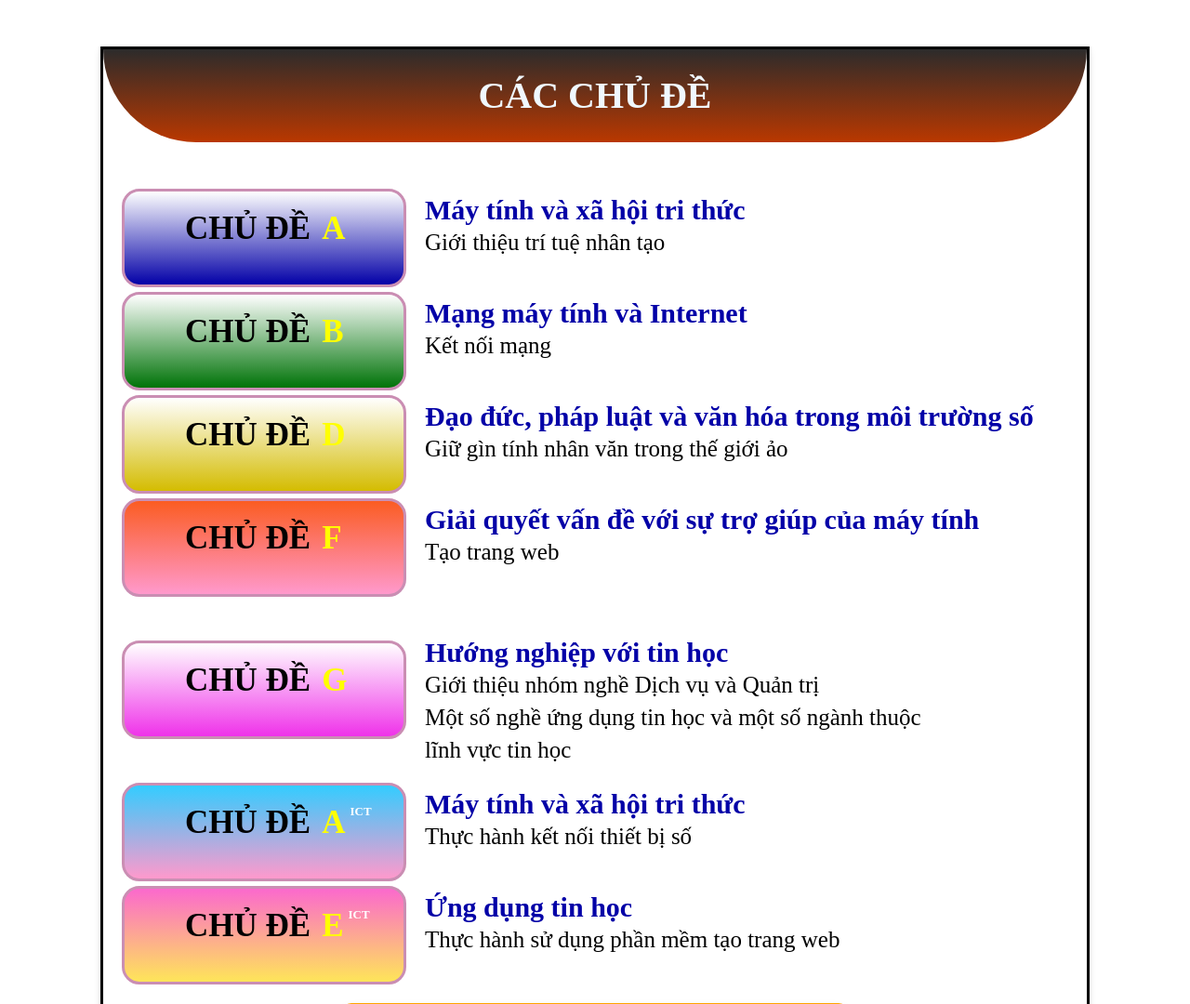
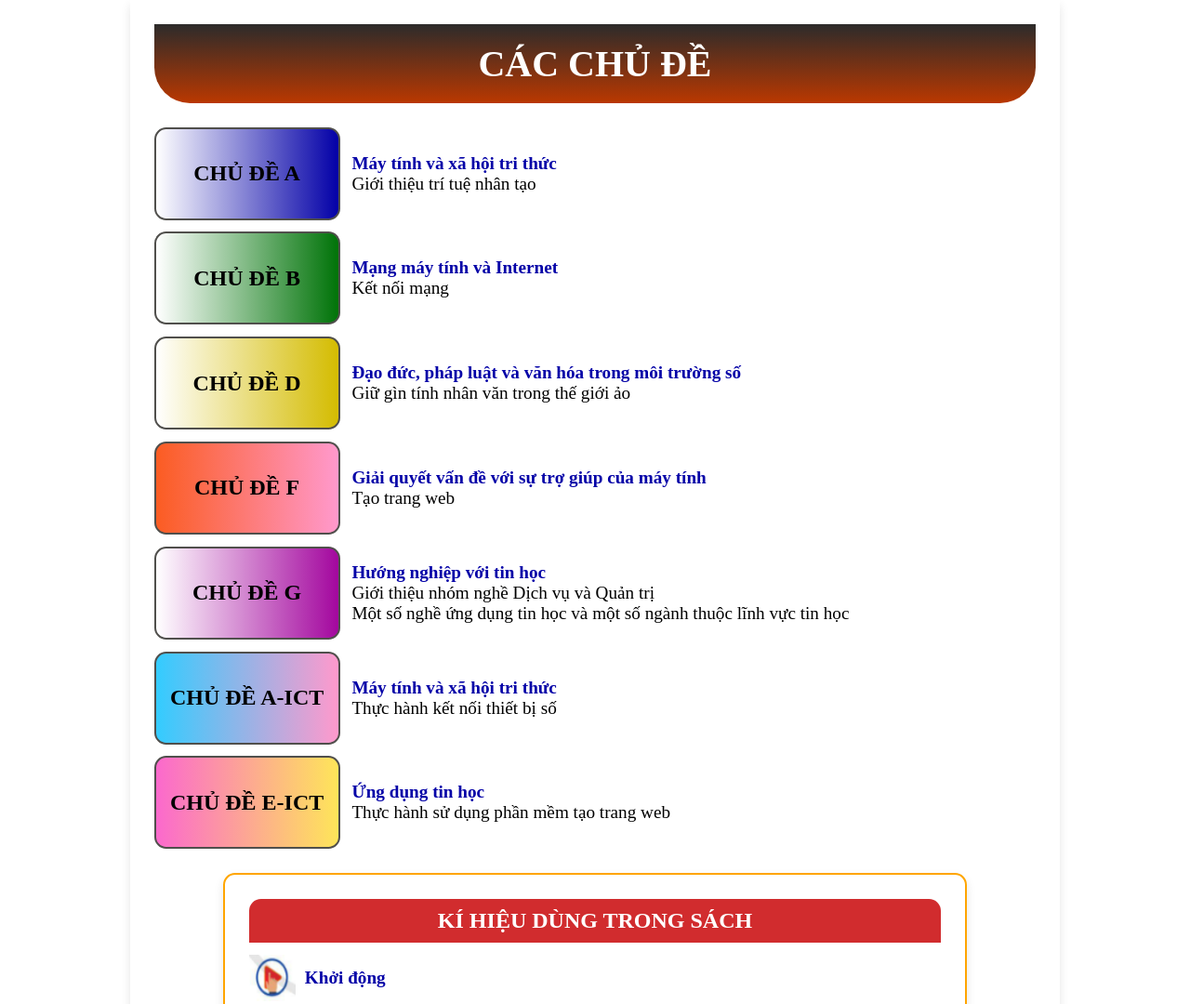
Before and after one commit to sekai17062007/kiemtra15phut, a plain HTML site: page index.html in a window 1280 px wide. Shown: the top 1080 px of the page at 93% size. Drawn offline with Linux system fonts and the light colour scheme.

Commit message:
Update index.html

```diff
--- a/index.html
+++ b/index.html
@@ -1,156 +1,108 @@
 <!DOCTYPE html>
 <html>
 <head>
-        <meta charset="UTF-8" />
+    <meta charset="UTF-8">
     <meta name="viewport" content="width=device-width, initial-scale=1.0">
-        <title>Chủ Đề Học</title>
+    <title>Bìa Sách</title>
     <style>
+        * {
+            box-sizing: border-box;
+            margin: 0;
+            padding: 0;
+        }
+        body {
+            margin: 0;
+            padding: 0;
+        }
+        .container {
+            max-width: 1000px;
+            margin: auto;
+            padding: 2vw;
+            box-shadow: 0 0.4vw 0.8vw rgba(0, 0, 0, 0.1);
+        }
+        .header {
+            background: linear-gradient(to bottom, #2c2b2b 0%, #ba3800 100%);
+            color: white;
+            text-align: center;
+            padding: 1.5vw;
+            font-size: clamp(1.5rem, 4vw, 2.5rem);
+            border-bottom-left-radius: 3vw;
+            border-bottom-right-radius: 3vw;
+        }
+        .chua {
+            display: flex;
+            flex-direction: column;
+            gap: 1vw;
+            margin-top: 2vw;
+        }
+        .topic {
+            display: flex;
+            align-items: center;
+            gap: 1vw;
+        }
+        .topic-box {
+            display: flex;
+            align-items: center;
+            justify-content: center;
+            width: clamp(150px, 20vw, 200px);
+            height: clamp(75px, 10vw, 100px);
+            border-radius: 1vw;
+            color: linear-gradient(to right, #ffffff 0%, #16163d 100%);
+            font-size: clamp(1rem, 2vw, 1.5rem);
+            text-align: center;
+            font-weight: bold;
+            padding: 0.5vw;
+        }
+        .A { background: linear-gradient(to right, #ffffff 0%, #0300a7 100%);border: 0.2vw solid #504f4c; }
+        .B { background: linear-gradient(to right, #ffffff 0%, #007308 100%); border: 0.2vw solid #504f4c;}
+        .D { background: linear-gradient(to right, #ffffff 0%, #d4bc01 100%); border: 0.2vw solid #504f4c;}
+        .F { background: linear-gradient(to right, #fb5c22 0%, #ff99cc 100%); border: 0.2vw solid #504f4c;}
+        .G { background: linear-gradient(to right, #ffffff 0%, #a3079e 100%); border: 0.2vw solid #504f4c;}
+        .Aict { background: linear-gradient(to right, #33ccff 0%, #ff99cc 100%); border: 0.2vw solid #504f4c;}
+        .Eict { background: linear-gradient(to right, #fb69cd 0%, #fee559 100%); border: 0.2vw solid #504f4c;}
+        .text {
+            font-size: clamp(0.9rem, 1.5vw, 1.2rem);
+            color: #0300a7;
+        }
         .kihieu-container {
-                width: 500px;
-                margin: 20px auto;
-                border: 2px solid #FFA500;
-                border-radius: 10px;
-                padding: 20px;
-                box-shadow: 0 4px 8px rgba(0, 0, 0, 0.1);
-                text-align: left;
+            max-width: 800px;
+            margin: auto;
+            border: 0.2vw solid #FFA500;
+            border-radius: 1vw;
+            padding: 2vw;
+            box-shadow: 0 0.4vw 0.8vw rgba(0, 0, 0, 0.1);
+            margin-top: 2vw;
         }
         .kihieu-header {
             background-color: #D12C2E;
             color: white;
-                padding: 10px;
+            padding: 0.8vw;
             text-align: center;
             font-weight: bold;
-                font-size: 30px;
-                border-top-left-radius: 10px;
-                border-top-right-radius: 10px;
+            font-size: clamp(1.2rem, 2.5vw, 1.5rem);
+            border-top-left-radius: 1vw;
+            border-top-right-radius: 1vw;
         }
         .kihieu {
             display: flex;
             align-items: center;
-                margin: 10px 0;
+            margin: 1vw 0;
         }
         .kihieu img {
-                width: 50px;
-                height: 50px;
-                margin-right: 10px;
+            width: clamp(30px, 5vw, 50px);
+            height: clamp(30px, 5vw, 50px);
+            margin-right: 0.8vw;
         }
         .kihieu-text {
-                font-size: 25px;
+            font-size: clamp(0.9rem, 1.8vw, 1.2rem);
             color: #0300a7;
         }
-            .container {
-            height: auto;
-            max-width: 1500px;
-            margin-left: 100px;
-            margin-right: 100px;
-            margin-top: 50px;
-            margin-bottom: 50px;
-            background-color: #ffffff;
-            border-style: solid;
-            box-shadow: 0 4px 8px rgba(0, 0, 0, 0.1);
-            }
-            .chua
-            {
-                padding-top: 50px;
-                padding-left: 20px;
-            }
-            .header {
-            background: linear-gradient(to bottom, #2c2b2b 0%, #ba3800 100%);
-            height: 100px;
-            color: aliceblue;
-            border-bottom-left-radius: 3cm;
-            border-bottom-right-radius: 3cm;
+        footer {
             text-align: center;
-            font-size: 40px;
-            line-height: 100px;
-
-            }
-            .topic {
-            display: flex;
-            align-items: center;
-            margin-bottom: 5px;
-            }
-            .text {
-            margin-left: 20px;
-            font-size: 25px;
-            line-height: 10px;
-            }
-            .color1
-            {
-                font-size: 30px;
-                color: #0300a7;
-                font-weight: bold;
-            }
-            .A
-            {
-                text-align: left;
-                background: linear-gradient(to bottom, #ffffff 0%, #0300a7 100%);                border-style:solid;
-                border-radius: 0.5cm;
-                width: 300px;
-                text-align: center;
-                height: 100px;
-                color: #ca8eb3;
-            }
-            .B
-            {
-                text-align: left;
-                background: linear-gradient(to bottom, #ffffff 0%, #007308 100%);                border-style:solid;
-                border-radius: 0.5cm;
-                width: 300px;
-                text-align: center;
-                height: 100px;
-                color: #ca8eb3;
-            }
-            .D
-            {
-                text-align: left;
-                background: linear-gradient(to bottom, #ffffff 0%, #d4bc01 100%);                border-style:solid;
-                border-radius: 0.5cm;
-                width: 300px;
-                text-align: center;
-                height: 100px;
-                color: #ca8eb3;
-            }
-            .F
-            {
-                text-align: left;
-                background: linear-gradient(to bottom, #fb5c22 0%, #ff99cc 100%);                border-style:solid;
-                border-radius: 0.5cm;
-                width: 300px;
-                text-align: center;
-                height: 100px;
-                color: #ca8eb3;
-            }
-            .G
-            {
-                text-align: left;
-                background: linear-gradient(to bottom, #ffffff 0%, #ef32e9 100%);                border-style:solid;
-                border-radius: 0.5cm;
-                width: 300px;
-                text-align: center;
-                height: 100px;
-                color: #ca8eb3;
-            }
-            .Aict
-            {
-                text-align: left;
-                background: linear-gradient(to bottom, #33ccff 0%, #ff99cc 100%);                border-style:solid;
-                border-radius: 0.5cm;
-                width: 300px;
-                text-align: center;
-                height: 100px;
-                color: #ca8eb3;
-            }
-            .Eict
-            {
-                text-align: left;
-                background: linear-gradient(to bottom, #fb69cd 0%, #fee559 100%);                border-style:solid;
-                border-radius: 0.5cm;
-                width: 300px;
-                text-align: center;
-                height: 100px;
-                color: #ca8eb3;
-
+            color: rgb(2, 82, 255);
+            padding: 1vw 0;
+            font-style: italic;
+            font-size: clamp(0.9rem, 1.5vw, 1rem);
         }
     </style>
 </head>
@@ -159,54 +111,61 @@
         <div class="header"><strong>CÁC CHỦ ĐỀ</strong></div>
         <div class="chua">
             <div class="topic">
-                <div class="A"><h2><div style="font-size: 35px; display: flex; padding-left: 65px;"><div style="color: black">CHỦ ĐỀ</div><div style="color: yellow; padding-left: 12px;">A</div></div></h2></div>
+                <div class="topic-box A">CHỦ ĐỀ A</div>
                 <div class="text">
-                    <div class="color1"><strong>Máy tính và xã hội tri thức</strong></div>
+                    <strong>Máy tính và xã hội tri thức</strong>
+                    <div style="color: black;">
                     <p>Giới thiệu trí tuệ nhân tạo</p>
                     </div>
                 </div>
+            </div>
             <div class="topic">
-                <div class="B"><h2><div style="font-size: 35px; display: flex; padding-left: 65px;"><div style="color: black">CHỦ ĐỀ</div><div style="color: yellow; padding-left: 12px;">B</div></div></h2></div>
+                <div class="topic-box B">CHỦ ĐỀ B</div>
                 <div class="text">
-                    <div class="color1"><strong>Mạng máy tính và Internet</strong></div>
-                    <p>Kết nối mạng</p>
+                    <strong>Mạng máy tính và Internet</strong>
+                    <div style="color: black;"><p>Kết nối mạng</p></div>
                 </div>
             </div>
             <div class="topic">
-                <div class="D"><h2><div style="font-size: 35px; display: flex; padding-left: 65px;"><div style="color: black">CHỦ ĐỀ</div><div style="color: yellow; padding-left: 12px;">D</div></div></h2></div>
+                <div class="topic-box D">CHỦ ĐỀ D</div>
                 <div class="text">
-                    <div class="color1"><strong>Đạo đức, pháp luật và văn hóa trong môi trường số</strong></div>
+                    <strong>Đạo đức, pháp luật và văn hóa trong môi trường số</strong>
+                    <div style="color: black;">
                     <p>Giữ gìn tính nhân văn trong thế giới ảo</p>
                     </div>
                 </div>
+            </div>
             <div class="topic">
-                <div class="F"><h2><div style="font-size: 35px; display: flex; padding-left: 65px;"><div style="color: black">CHỦ ĐỀ</div><div style="color: yellow; padding-left: 12px;">F</div></div></h2></div>
+                <div class="topic-box F">CHỦ ĐỀ F</div>
                 <div class="text">
-                    <div class="color1"><strong>Giải quyết vấn đề với sự trợ giúp của máy tính</strong></div>
-                    <p>Tạo trang web</p>
+                    <strong>Giải quyết vấn đề với sự trợ giúp của máy tính</strong>
+                    <div style="color: black;"><p>Tạo trang web</p></div>
                 </div>
             </div>
             <div class="topic">
-                <div class="G"><h2><div style="font-size: 35px; display: flex; padding-left: 65px;"><div style="color: black">CHỦ ĐỀ</div><div style="color: yellow; padding-left: 12px;">G</div></div></h2></div>
+                <div class="topic-box G">CHỦ ĐỀ G</div>
                 <div class="text">
-                    <div class="color1"><strong><div style="padding-top: 50px;">Hướng nghiệp với tin học</div></strong></div>
+                    <strong>Hướng nghiệp với tin học</strong>
+                    <div style="color: black;">
                     <p>Giới thiệu nhóm nghề Dịch vụ và Quản trị</p>
-                    <p>Một số nghề ứng dụng tin học và một số ngành thuộc</p>
-                    <p>lĩnh vực tin học</p>
+                    <p>Một số nghề ứng dụng tin học và một số ngành thuộc lĩnh vực tin học</p>
+                    </div>
                 </div>
             </div>
             <div class="topic">
-                <div class="Aict"><h2><div style="font-size: 35px; display: flex; padding-left: 65px;"><div style="color: black">CHỦ ĐỀ</div><div style="color: yellow; padding-left: 12px;">A</div><div style="font-size: 13px; color: white; padding-left: 5px;">ICT</div></div></h2></div>
+                <div class="topic-box Aict">CHỦ ĐỀ A-ICT</div>
                 <div class="text">
-                    <div class="color1"><strong>Máy tính và xã hội tri thức</strong></div>
-                    <p>Thực hành kết nối thiết bị số</p>
+                    <strong>Máy tính và xã hội tri thức</strong>
+                    <div style="color: black;"><p>Thực hành kết nối thiết bị số</p></div>
                 </div>
             </div>
             <div class="topic">
-                <div class="Eict"><h2><div style="font-size: 35px; display: flex; padding-left: 65px;"><div style="color: black">CHỦ ĐỀ</div><div style="color: yellow; padding-left: 12px;">E</div><div style="font-size: 13px; color: white; padding-left: 5px;">ICT</div></div></h2></div>
+                <div class="topic-box Eict">CHỦ ĐỀ E-ICT</div>
                 <div class="text">
-                    <div class="color1"><strong>Ứng dụng tin học</strong></div>
+                    <strong>Ứng dụng tin học</strong>
+                    <div style="color: black;">
                     <p>Thực hành sử dụng phần mềm tạo trang web</p>
+                    </div>
                 </div>
             </div>
         </div>
@@ -238,9 +197,8 @@
             </div>
         </div>
     </div>
-        <hr>
     <footer>
-            <p style="text-align: center; color:  rgb(2, 82, 255);"><em>Các em giữ gìn cách cẩn thận, không viết vào sách để sử dụng được lâu dài</em></p>
+        <p><em>Các em giữ gìn sách cẩn thận, không viết vào sách để sử dụng được lâu dài</em></p>
     </footer>
 </body>
 </html>
```
Lines whose indentation alone changed are shown as unchanged.
